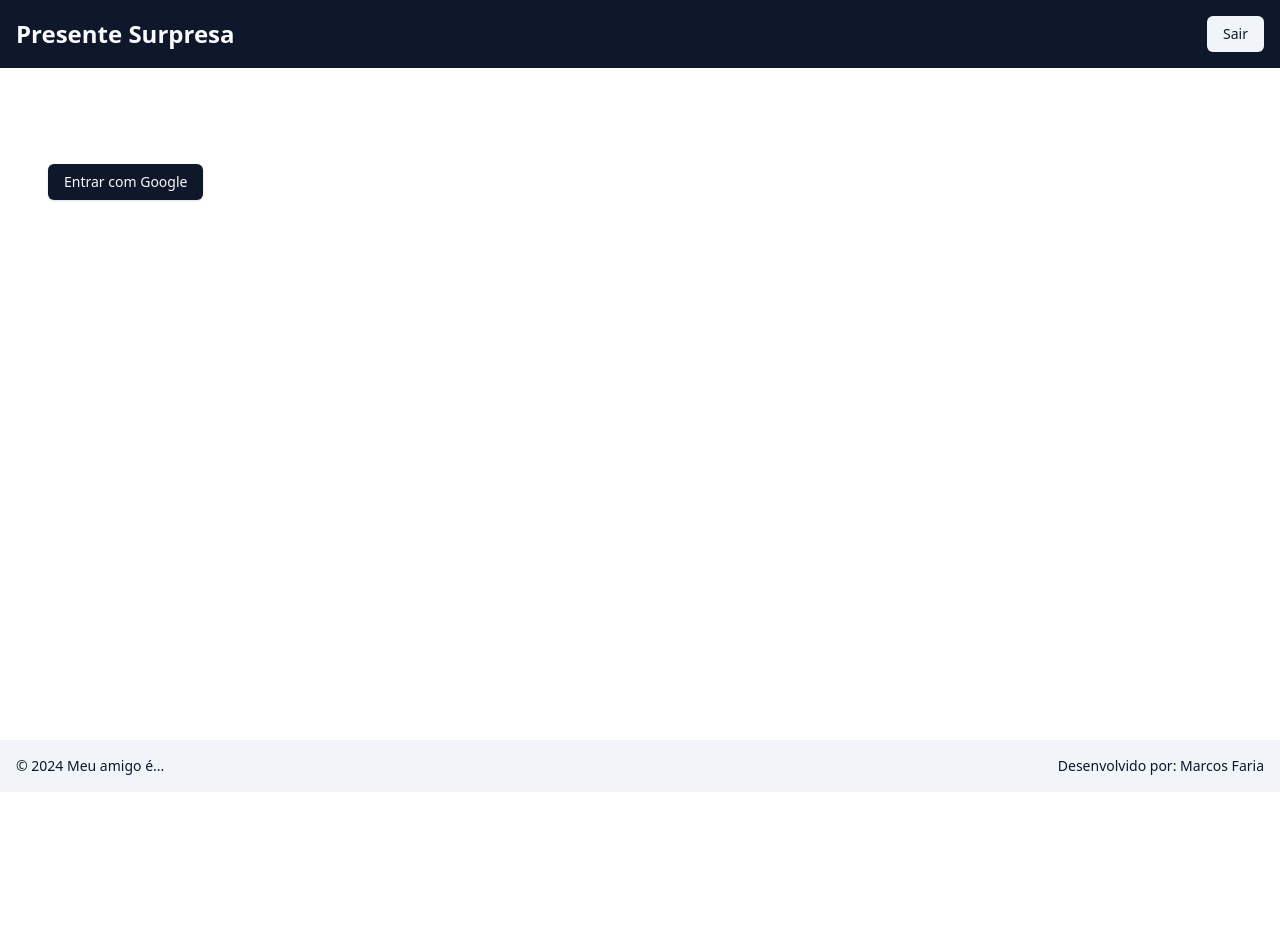
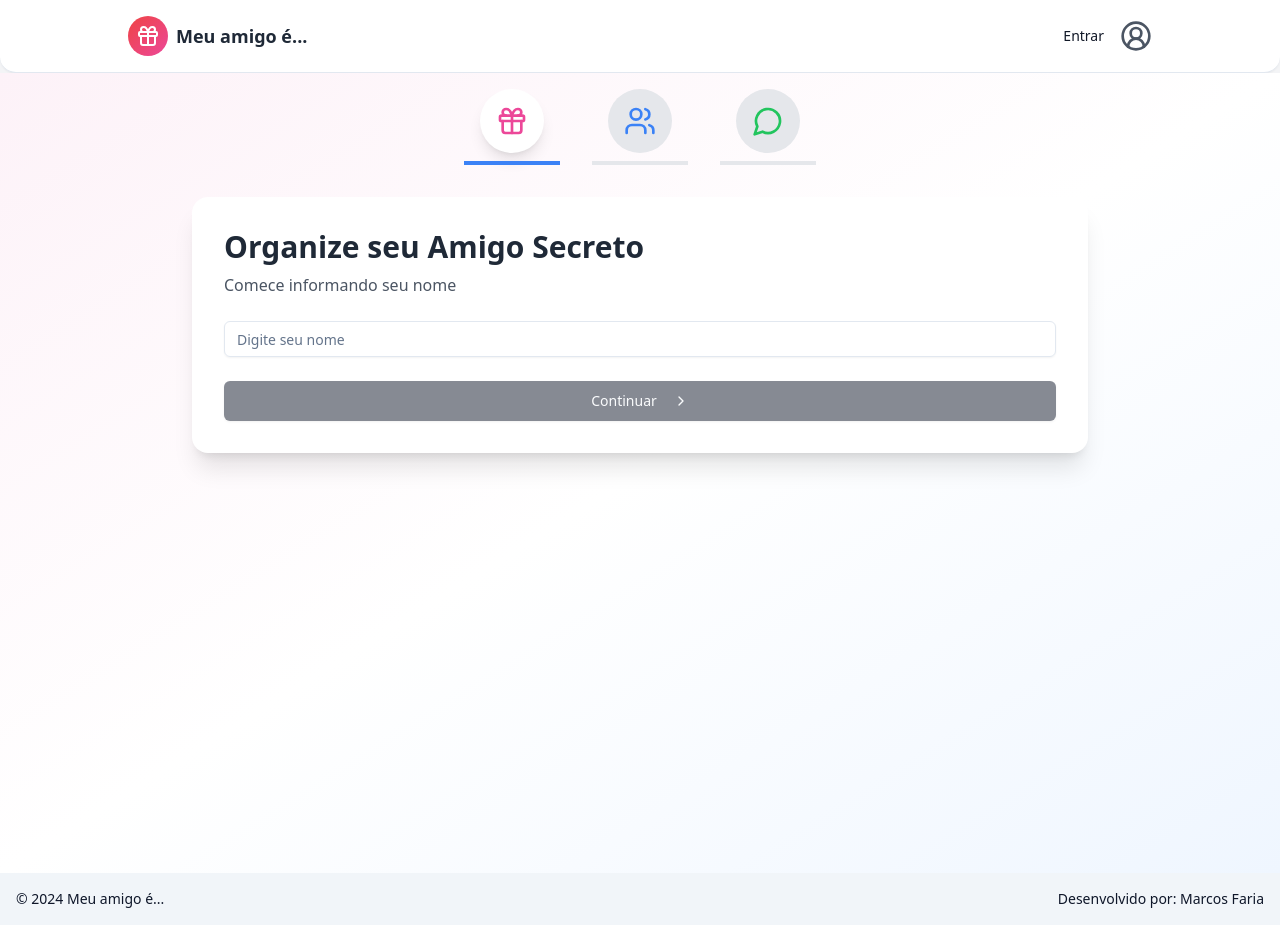
Before and after one commit to marcosfaria19/Amigo-Secreto, a React (Create React App) app in the folder frontend/: page /home in a window 1280 px wide. Before the commit the page ends 800 px from the top, so only its background shows below. Built offline with nearby package versions, Linux system fonts and the light colour scheme.

Commit message:
feat: Melhorias na UI de Home

```diff
--- a/frontend/public/index.html
+++ b/frontend/public/index.html
@@ -1,43 +1,42 @@
 <!DOCTYPE html>
-<html lang="en">
+<html lang="pt-BR">
   <head>
     <meta charset="utf-8" />
+    <meta name="viewport" content="width=device-width, initial-scale=1" />
+    <meta name="theme-color" content="#ffffff" />
+    <meta name="description" content="Organize seus sorteios de amigo secreto com facilidade!" />
+    <meta name="author" content="Marcos Faria" />
+    <meta name="keywords" content="amigo secreto, sorteio, organização, diversão" />
+
+    <!-- Open Graph -->
+    <meta property="og:title" content="Meu Amigo É" />
+    <meta property="og:description" content="Organize seus sorteios de amigo secreto com facilidade!" />
+    <meta property="og:image" content="%PUBLIC_URL%/og-image.png" />
+    <meta property="og:url" content="https://meu-amigo-e.com.br" />
+    <meta property="og:type" content="website" />
+
+    <!-- Twitter Cards -->
+    <meta name="twitter:card" content="summary_large_image" />
+    <meta name="twitter:title" content="Meu Amigo É" />
+    <meta name="twitter:description" content="Organize seus sorteios de amigo secreto com facilidade!" />
+    <meta name="twitter:image" content="%PUBLIC_URL%/og-image.png" />
+
+    <!-- Favicon and Manifest -->
     <link rel="icon" href="%PUBLIC_URL%/favicon.ico" />
-    <meta name="viewport" content="width=device-width, initial-scale=1" />
-    <meta name="theme-color" content="#000000" />
-    <meta
-      name="description"
-      content="Web site created using create-react-app"
-    />
     <link rel="apple-touch-icon" href="%PUBLIC_URL%/logo192.png" />
-    <!--
-      manifest.json provides metadata used when your web app is installed on a
-      user's mobile device or desktop. See https://developers.google.com/web/fundamentals/web-app-manifest/
-    -->
     <link rel="manifest" href="%PUBLIC_URL%/manifest.json" />
-    <!--
-      Notice the use of %PUBLIC_URL% in the tags above.
-      It will be replaced with the URL of the `public` folder during the build.
-      Only files inside the `public` folder can be referenced from the HTML.
 
-      Unlike "/favicon.ico" or "favicon.ico", "%PUBLIC_URL%/favicon.ico" will
-      work correctly both with client-side routing and a non-root public URL.
-      Learn how to configure a non-root public URL by running `npm run build`.
-    -->
-    <title>React App</title>
+    <!-- Tailwind CSS -->
+    <script src="https://cdn.tailwindcss.com"></script>
+
+    <title>Meu Amigo É - Sorteios de Amigo Secreto</title>
   </head>
-  <body>
-    <noscript>You need to enable JavaScript to run this app.</noscript>
+  <body class="bg-gray-100 text-gray-900">
+    <noscript>
+      <p class="text-center text-red-500 p-4">
+        Você precisa ativar o JavaScript para utilizar este aplicativo.
+      </p>
+    </noscript>
     <div id="root"></div>
-    <!--
-      This HTML file is a template.
-      If you open it directly in the browser, you will see an empty page.
-
-      You can add webfonts, meta tags, or analytics to this file.
-      The build step will place the bundled scripts into the <body> tag.
-
-      To begin the development, run `npm start` or `yarn start`.
-      To create a production bundle, use `npm run build` or `yarn build`.
-    -->
   </body>
 </html>
--- a/frontend/src/components/Header.tsx
+++ b/frontend/src/components/Header.tsx
@@ -1,14 +1,51 @@
+import { CircleUserRound, Gift, Menu } from "lucide-react";
 import { Button } from "components/ui/button";
+import { Link } from "react-router-dom";
+import { useState } from "react";
+import { motion, AnimatePresence } from "framer-motion";
 
 export function Header() {
+  const [isMenuOpen, setIsMenuOpen] = useState(false);
+
   return (
-    <header className="bg-primary text-primary-foreground p-4">
-      <div className="container mx-auto flex justify-between items-center">
-        <h1 className="text-2xl font-bold">Presente Surpresa</h1>
-        <nav>
-          <Button variant="secondary">Sair</Button>
-        </nav>
+    <header className="w-full select-none rounded-b-2xl border-b bg-white p-4 shadow-sm">
+      <div className="mx-auto flex max-w-5xl items-center justify-between">
+        <Link
+          to="/home"
+          className="flex items-center gap-2 text-lg font-semibold text-gray-800 transition-transform hover:scale-105"
+        >
+          <div className="flex h-10 w-10 items-center justify-center rounded-full bg-gradient-to-br from-red-500 to-pink-500">
+            <Gift className="h-6 w-6 text-white" />
+          </div>
+          <span className="hidden sm:inline">Meu amigo é...</span>
+        </Link>
+
+        <div className="flex items-center">
+          <Button variant="ghost" className="hidden sm:inline-flex">
+            Entrar
+          </Button>
+          <CircleUserRound className="h-8 w-8 cursor-pointer text-gray-600 transition-colors hover:text-gray-800" />
+          <Menu
+            className="h-6 w-6 cursor-pointer text-gray-600 transition-colors hover:text-gray-800 sm:hidden"
+            onClick={() => setIsMenuOpen(!isMenuOpen)}
+          />
+        </div>
       </div>
+
+      <AnimatePresence>
+        {isMenuOpen && (
+          <motion.div
+            initial={{ opacity: 0, y: -20 }}
+            animate={{ opacity: 1, y: 0 }}
+            exit={{ opacity: 0, y: -20 }}
+            className="mt-4 sm:hidden"
+          >
+            <Button variant="ghost" className="w-full justify-start">
+              Entrar
+            </Button>
+          </motion.div>
+        )}
+      </AnimatePresence>
     </header>
   );
 }
--- /dev/null
+++ b/frontend/src/components/ui/textarea.tsx
@@ -0,0 +1,22 @@
+import * as React from "react";
+
+import { cn } from "lib/utils";
+
+const Textarea = React.forwardRef<
+  HTMLTextAreaElement,
+  React.ComponentProps<"textarea">
+>(({ className, ...props }, ref) => {
+  return (
+    <textarea
+      className={cn(
+        "flex min-h-[60px] w-full rounded-md border border-input bg-transparent px-3 py-2 text-base shadow-sm placeholder:text-muted-foreground focus-visible:outline-none focus-visible:ring-1 focus-visible:ring-ring disabled:cursor-not-allowed disabled:opacity-50 md:text-sm",
+        className
+      )}
+      ref={ref}
+      {...props}
+    />
+  );
+});
+Textarea.displayName = "Textarea";
+
+export { Textarea };
--- a/frontend/src/pages/Home.tsx
+++ b/frontend/src/pages/Home.tsx
@@ -1,63 +1,227 @@
-import { CreateDraw } from "components/CreateDraw";
-import { DrawResult } from "components/DrawResult";
-import { JoinDraw } from "components/JoinDraw";
-import { GoogleAuth } from "services/GoogleAuth";
 import { useState } from "react";
-import Container from "components/Container";
+import { Button } from "components/ui/button";
+import { Input } from "components/ui/input";
+import { Textarea } from "components/ui/textarea";
+import { motion, AnimatePresence } from "framer-motion";
+import {
+  ChevronRight,
+  Gift,
+  X,
+  Users,
+  MessageCircle,
+  Sparkles,
+} from "lucide-react";
+import confetti from "canvas-confetti";
 
-type User = { name: string; email: string };
-type DrawState = "login" | "create" | "join" | "result";
+interface Step {
+  title: string;
+  subtitle: string;
+  icon: React.ReactNode;
+}
 
-export default function Home() {
-  const [user, setUser] = useState<User | null>(null);
-  const [drawState, setDrawState] = useState<DrawState>("login");
+const steps: Step[] = [
+  {
+    title: "Organize seu Amigo Secreto",
+    subtitle: "Comece informando seu nome",
+    icon: <Gift className="h-8 w-8 text-pink-500" />,
+  },
+  {
+    title: "Adicione os participantes",
+    subtitle: "Digite o nome de cada pessoa",
+    icon: <Users className="h-8 w-8 text-blue-500" />,
+  },
+  {
+    title: "Mensagem do grupo",
+    subtitle: "Adicione uma descrição para o sorteio",
+    icon: <MessageCircle className="h-8 w-8 text-green-500" />,
+  },
+];
+
+export default function Component() {
+  const [currentStep, setCurrentStep] = useState(0);
+  const [organizerName, setOrganizerName] = useState("");
+  const [participants, setParticipants] = useState<string[]>([]);
+  const [newParticipant, setNewParticipant] = useState("");
+  const [description, setDescription] = useState("");
   const [drawId, setDrawId] = useState<string | null>(null);
-  const [participants, setParticipants] = useState<string[]>([]);
 
-  const handleLogin = (loggedUser: User) => {
-    setUser(loggedUser);
-    setDrawState("create");
+  const handleAddParticipant = () => {
+    if (
+      newParticipant.trim() &&
+      !participants.includes(newParticipant.trim())
+    ) {
+      setParticipants([...participants, newParticipant.trim()]);
+      setNewParticipant("");
+    }
   };
 
-  const handleDrawCreated = (newDrawId: string) => {
-    setDrawId(newDrawId);
-    setDrawState("join");
+  const handleRemoveParticipant = (index: number) => {
+    setParticipants(participants.filter((_, i) => i !== index));
   };
 
-  const handleJoinDraw = (name: string, email: string) => {
-    setUser({ name, email });
-    setParticipants([...participants, name]);
-    setDrawState("result");
+  const handleNext = () => {
+    if (currentStep < steps.length - 1) {
+      setCurrentStep(currentStep + 1);
+    } else {
+      handleCreateDraw();
+    }
   };
 
-  const handleDraw = () => {
-    // Implementação simplificada do sorteio
-    const availableParticipants = participants.filter((p) => p !== user?.name);
-    return availableParticipants[
-      Math.floor(Math.random() * availableParticipants.length)
-    ];
+  const handleCreateDraw = async () => {
+    // Simulate API call
+    const id = Math.random().toString(36).substr(2, 9);
+    setDrawId(id);
+    confetti({
+      particleCount: 100,
+      spread: 70,
+      origin: { y: 0.6 },
+    });
+  };
+
+  const isStepValid = () => {
+    switch (currentStep) {
+      case 0:
+        return organizerName.trim().length >= 3;
+      case 1:
+        return participants.length >= 3;
+      case 2:
+        return description.trim().length >= 10;
+      default:
+        return false;
+    }
   };
 
   return (
-    <Container>
-      {drawState === "login" && <GoogleAuth onLogin={handleLogin} />}
-      {drawState === "create" && user && (
-        <CreateDraw onDrawCreated={handleDrawCreated} />
-      )}
-      {drawState === "join" && drawId && (
-        <JoinDraw
-          drawId={drawId}
-          participants={participants}
-          onJoin={handleJoinDraw}
-        />
-      )}
-      {drawState === "result" && user && (
-        <DrawResult
-          participants={participants}
-          currentUser={user.name}
-          onDraw={handleDraw}
-        />
-      )}
-    </Container>
+    <div className="min-h-screen bg-gradient-to-br from-pink-50 via-white to-blue-50 p-4">
+      <main className="mx-auto max-w-4xl">
+        <motion.div
+          className="mb-8 flex justify-center"
+          initial={{ y: -50, opacity: 0 }}
+          animate={{ y: 0, opacity: 1 }}
+          transition={{ duration: 0.5 }}
+        >
+          {steps.map((step, index) => (
+            <div key={index} className="mx-4 flex flex-col items-center">
+              <motion.div
+                className={`flex h-16 w-16 items-center justify-center rounded-full ${
+                  index <= currentStep ? "bg-white shadow-lg" : "bg-gray-200"
+                }`}
+                whileHover={{ scale: 1.1 }}
+                transition={{ type: "spring", stiffness: 400, damping: 10 }}
+              >
+                {step.icon}
+              </motion.div>
+              <div
+                className={`mt-2 h-1 w-24 ${index < currentStep + 1 ? "bg-blue-500" : "bg-gray-200"}`}
+              />
+            </div>
+          ))}
+        </motion.div>
+
+        <AnimatePresence mode="wait">
+          <motion.div
+            key={currentStep}
+            initial={{ opacity: 0, y: 20 }}
+            animate={{ opacity: 1, y: 0 }}
+            exit={{ opacity: 0, y: -20 }}
+            transition={{ duration: 0.3 }}
+            className="rounded-2xl bg-white p-8 shadow-xl"
+          >
+            <h2 className="mb-2 text-3xl font-bold text-gray-800">
+              {steps[currentStep].title}
+            </h2>
+            <p className="mb-6 text-gray-600">{steps[currentStep].subtitle}</p>
+
+            {currentStep === 0 && (
+              <Input
+                placeholder="Digite seu nome"
+                value={organizerName}
+                onChange={(e) => setOrganizerName(e.target.value)}
+                className="text-lg"
+              />
+            )}
+
+            {currentStep === 1 && (
+              <div className="space-y-4">
+                <div className="flex gap-2">
+                  <Input
+                    placeholder="Nome do participante"
+                    value={newParticipant}
+                    onChange={(e) => setNewParticipant(e.target.value)}
+                    onKeyPress={(e) =>
+                      e.key === "Enter" && handleAddParticipant()
+                    }
+                  />
+                  <Button onClick={handleAddParticipant}>Adicionar</Button>
+                </div>
+                <ul className="max-h-60 space-y-2 overflow-y-auto">
+                  {participants.map((participant, index) => (
+                    <motion.li
+                      initial={{ opacity: 0, y: 10 }}
+                      animate={{ opacity: 1, y: 0 }}
+                      exit={{ opacity: 0, y: -10 }}
+                      key={index}
+                      className="flex items-center justify-between rounded-lg bg-gray-50 p-3"
+                    >
+                      <span>{participant}</span>
+                      <Button
+                        variant="ghost"
+                        size="icon"
+                        onClick={() => handleRemoveParticipant(index)}
+                      >
+                        <X className="h-4 w-4" />
+                      </Button>
+                    </motion.li>
+                  ))}
+                </ul>
+              </div>
+            )}
+
+            {currentStep === 2 && (
+              <Textarea
+                placeholder="Escreva uma mensagem para o grupo..."
+                value={description}
+                onChange={(e) => setDescription(e.target.value)}
+                className="min-h-[150px]"
+              />
+            )}
+
+            {drawId ? (
+              <motion.div
+                initial={{ opacity: 0, scale: 0.9 }}
+                animate={{ opacity: 1, scale: 1 }}
+                className="mt-6 rounded-xl bg-gradient-to-r from-pink-100 to-blue-100 p-6 text-center"
+              >
+                <Sparkles className="mx-auto mb-4 h-12 w-12 text-yellow-500" />
+                <h3 className="mb-2 text-2xl font-bold text-gray-800">
+                  Sorteio Criado!
+                </h3>
+                <p className="mb-4 text-gray-600">
+                  Você receberá um e-mail em <strong>{organizerName}</strong>{" "}
+                  para confirmar a celebração e enviar convites.
+                </p>
+                <Button variant="outline" className="mt-2">
+                  Reenviar E-mail
+                </Button>
+              </motion.div>
+            ) : (
+              <Button
+                className="mt-6 w-full"
+                size="lg"
+                onClick={handleNext}
+                disabled={!isStepValid()}
+              >
+                <span>
+                  {currentStep === steps.length - 1
+                    ? "Criar sorteio"
+                    : "Continuar"}
+                </span>
+                <ChevronRight className="ml-2 h-4 w-4" />
+              </Button>
+            )}
+          </motion.div>
+        </AnimatePresence>
+      </main>
+    </div>
   );
 }
--- a/frontend/tsconfig.json
+++ b/frontend/tsconfig.json
@@ -3,5 +3,7 @@
     "baseUrl": "src",
     "jsx": "react-jsx",
     "esModuleInterop": true,
+    "moduleResolution": "node",
+    "typeRoots": ["node_modules/@types", "src/types"]
   }
 }
```
Also changed, not shown: frontend/package.json (+10 -0 lines), 1 other file (tests, documents, lock files or other folders).
